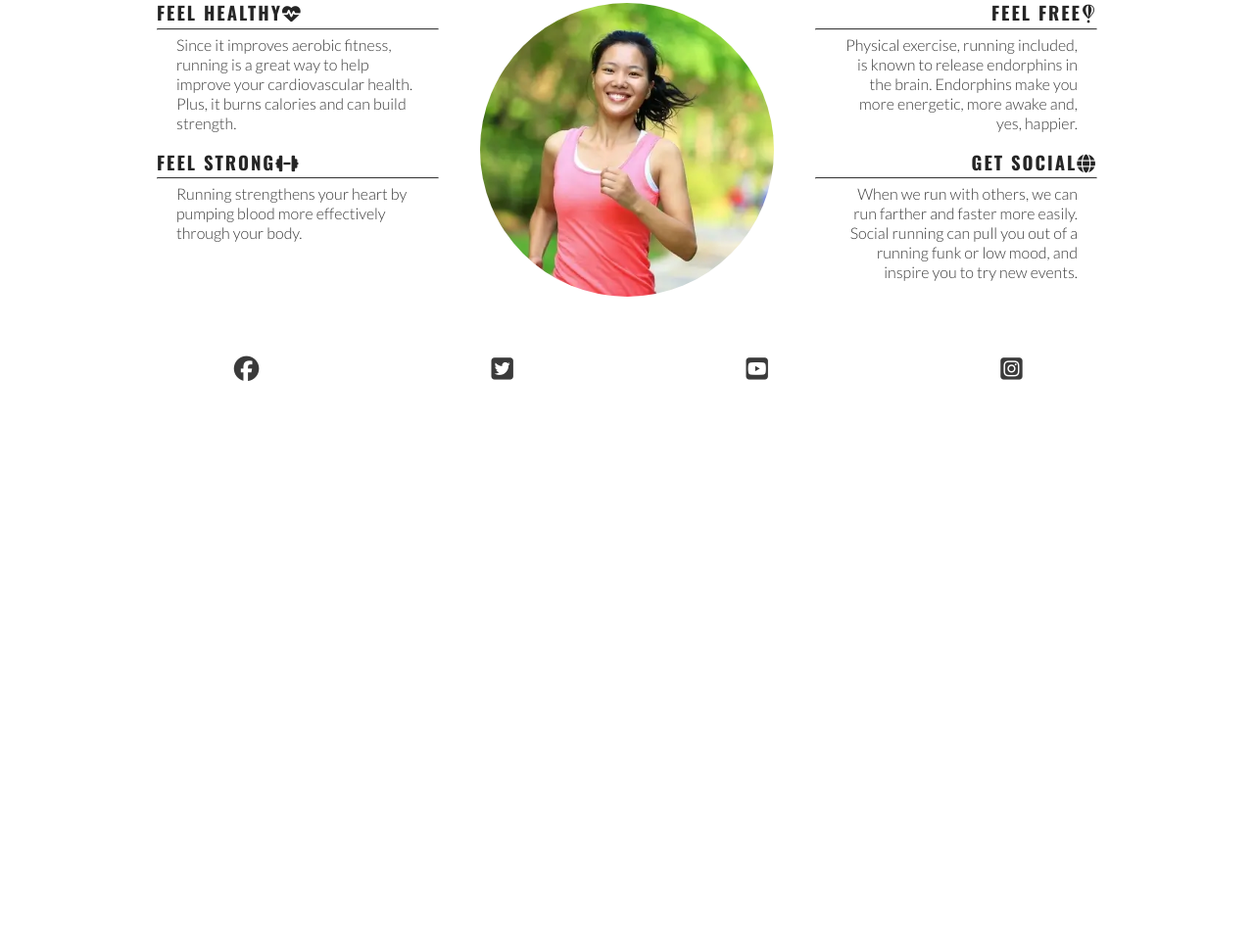
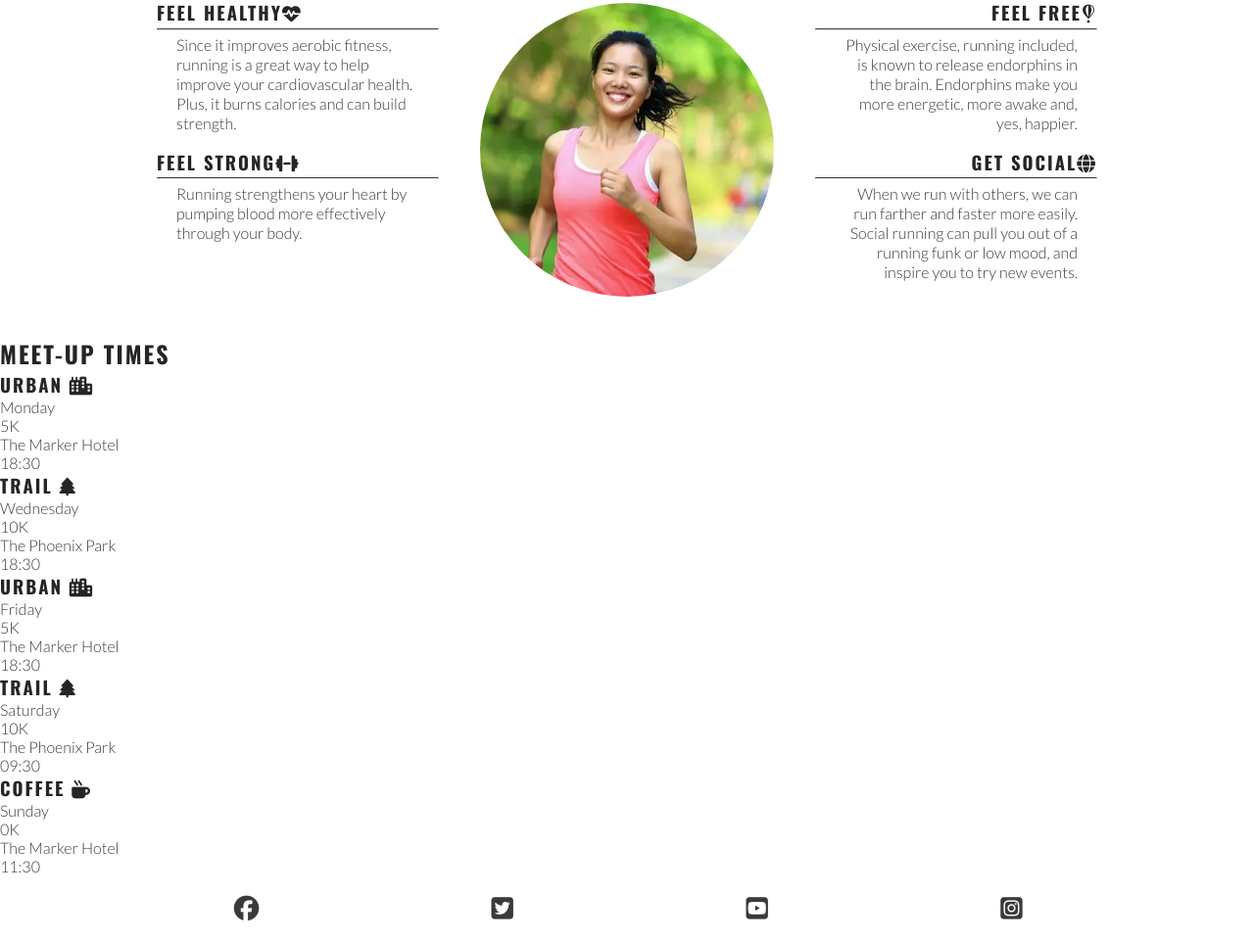
Before and after one commit to isThatAFife/Love_Running, a plain HTML site: page index.html in a window 1280 px wide. Shown: the part 782-1744 px from the top of the page at 98% size. Before the commit the page ends 1193 px from the top, so only its background shows below. Drawn offline with nearby package versions, Linux system fonts and the light colour scheme.

Commit message:
added times section

```diff
--- a/index.html
+++ b/index.html
@@ -114,6 +114,47 @@
           </div>
         </div>
       </section>
+
+      <!-- Meetup times section -->
+      <section id="meetups">
+        <h2>Meet-up Times</h2>
+        <div id="times">
+            <h3>Urban <i class="fa-solid fa-city"></i></h3>
+            <p>Monday</p>
+            <p>5K</p>
+            <p>The Marker Hotel</p>
+            <p>18:30</p>
+            </div>
+            <div>
+                <h3>Trail <i class="fa-solid fa-tree"></i></h3>
+                <p>Wednesday</p>
+                <p>10K</p>
+                <p>The Phoenix Park</p>
+                <p>18:30</p>
+            </div>
+            <div>
+                <h3>Urban <i class="fa-solid fa-city"></i></h3>
+                <p>Friday</p>
+                <p>5K</p>
+                <p>The Marker Hotel</p>
+                <p>18:30</p>
+            </div>
+            <div>
+                <h3>Trail <i class="fa-solid fa-tree"></i></h3>
+                <p>Saturday</p>
+                <p>10K</p>
+                <p>The Phoenix Park</p>
+                <p>09:30</p>
+            </div>
+            <div>
+                <h3>Coffee <i class="fa-solid fa-mug-hot"></i></h3>
+                <p>Sunday</p>
+                <p>0K</p>
+                <p>The Marker Hotel</p>
+                <p>11:30</p>
+            </div>
+        </div>
+      </section>
     </main>
 
     <!-- Footer -->
```
